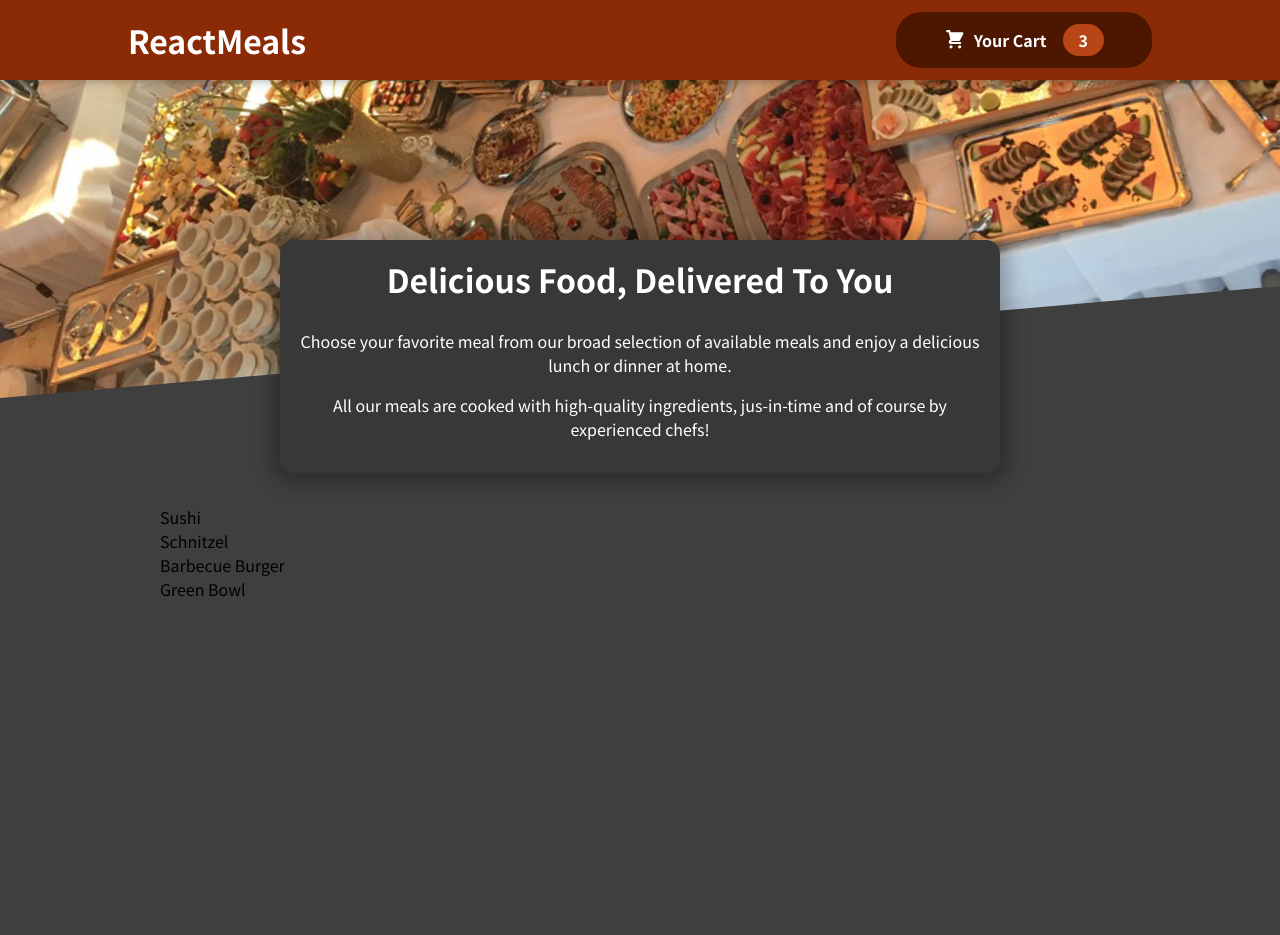
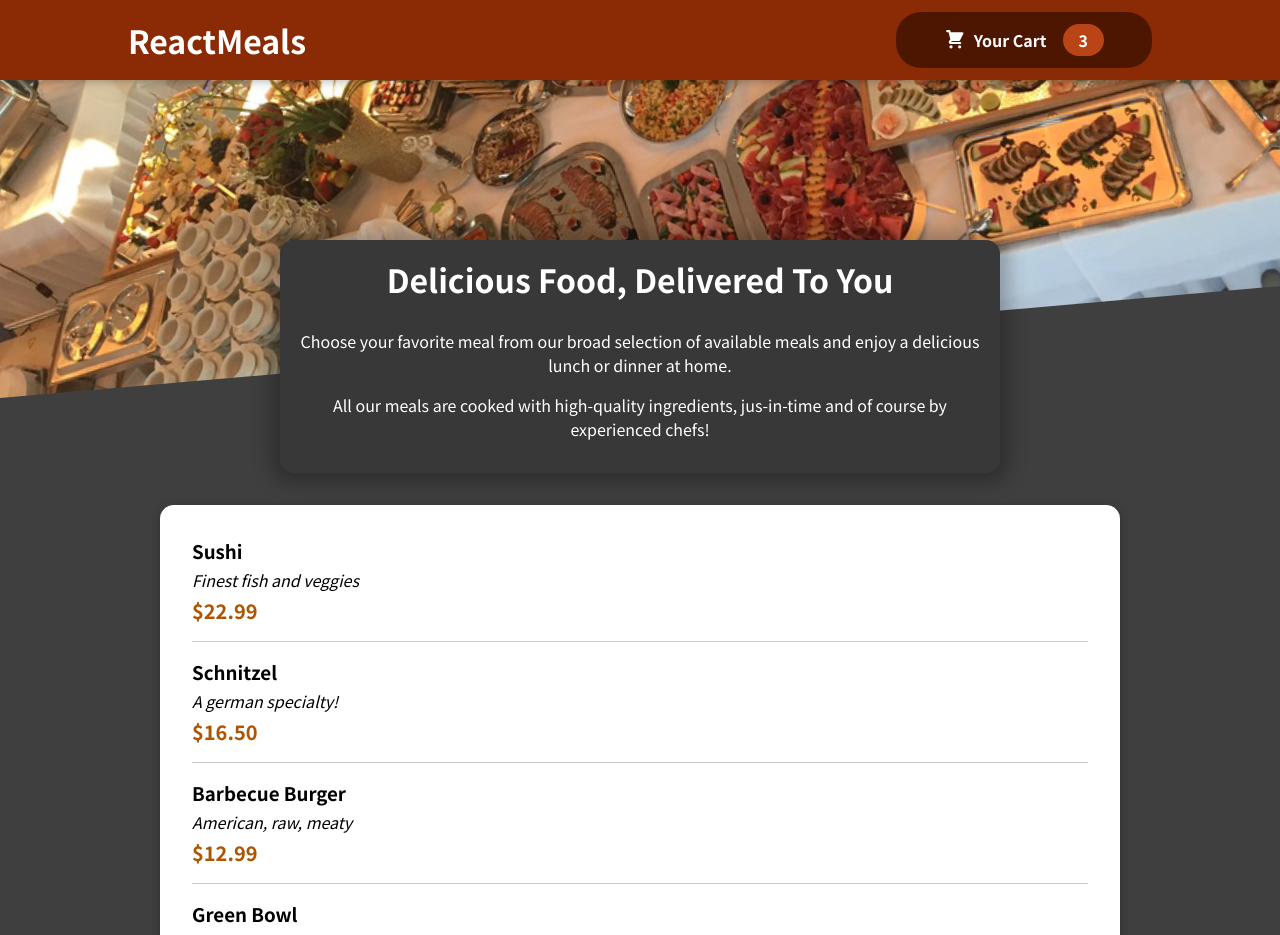
Before and after one commit to andrewrey/react-complete-guideProject6, a React (Create React App) app: page / in a window 1280 px wide. Shown: the top 935 px of the page. Before the commit the page ends 800 px from the top, so only its background shows below. Built offline with nearby package versions, Linux system fonts and the light colour scheme.

Commit message:
created MealItem component

```diff
--- a/src/components/Meals/AvailableMeals.js
+++ b/src/components/Meals/AvailableMeals.js
@@ -1,4 +1,6 @@
 import styles from "./AvailableMeals.module.css";
+import Card from "../UI/Card";
+import MealItem from "./MealItem/MealItem";
 
 const DUMMY_MEALS = [
   {
@@ -29,11 +31,18 @@
 
 const AvailableMeals = () => {
   const mealsList = DUMMY_MEALS.map((meal) => (
-    <li key={meal.id}>{meal.name}</li>
+    <MealItem
+      key={meal.id}
+      name={meal.name}
+      price={meal.price}
+      description={meal.description}
+    />
   ));
   return (
     <section className={styles.meals}>
-      <ul>{mealsList}</ul>
+      <Card>
+        <ul>{mealsList}</ul>
+      </Card>
     </section>
   );
 };
--- /dev/null
+++ b/src/components/Meals/MealItem/MealItem.js
@@ -0,0 +1,17 @@
+import styles from "./MealItem.module.css";
+
+const MealItem = ({ name, description, price }) => {
+  const mealPrice = `$${price.toFixed(2)}`;
+  return (
+    <li className={styles.meal}>
+      <div>
+        <h3>{name}</h3>
+        <div className={styles.description}>{description}</div>
+        <div className={styles.price}>{mealPrice}</div>
+      </div>
+      <div></div>
+    </li>
+  );
+};
+
+export default MealItem;
--- /dev/null
+++ b/src/components/Meals/MealItem/MealItem.module.css
@@ -0,0 +1,22 @@
+.meal {
+  display: flex;
+  justify-content: space-between;
+  margin: 1rem;
+  padding-bottom: 1rem;
+  border-bottom: 1px solid #ccc;
+}
+
+.meal h3 {
+  margin: 0 0 0.25rem 0;
+}
+
+.description {
+  font-style: italic;
+}
+
+.price {
+  margin-top: 0.25rem;
+  font-weight: bold;
+  color: #ad5502;
+  font-size: 1.25rem;
+}
--- a/src/components/Meals/Meals.js
+++ b/src/components/Meals/Meals.js
@@ -1,6 +1,6 @@
+import { Fragment } from "react";
 import MealSummary from "./MealSummary";
 import AvailableMeals from "./AvailableMeals";
-import { Fragment } from "react";
 
 const Meals = () => {
   return (
--- /dev/null
+++ b/src/components/UI/Card.js
@@ -0,0 +1,7 @@
+import styles from "./Card.module.css";
+
+const Card = ({ children }) => {
+  return <div className={styles.card}>{children}</div>;
+};
+
+export default Card;
--- /dev/null
+++ b/src/components/UI/Card.module.css
@@ -0,0 +1,6 @@
+.card {
+  padding: 1rem;
+  box-shadow: 0 2px 8px rgba(0, 0, 0, 0.25);
+  border-radius: 14px;
+  background-color: white;
+}
```
Also changed, not shown: src/components/Meals/MealItem/MealItemForm.js (added, +7 -0 lines), 1 other file (tests, documents, lock files or other folders).
